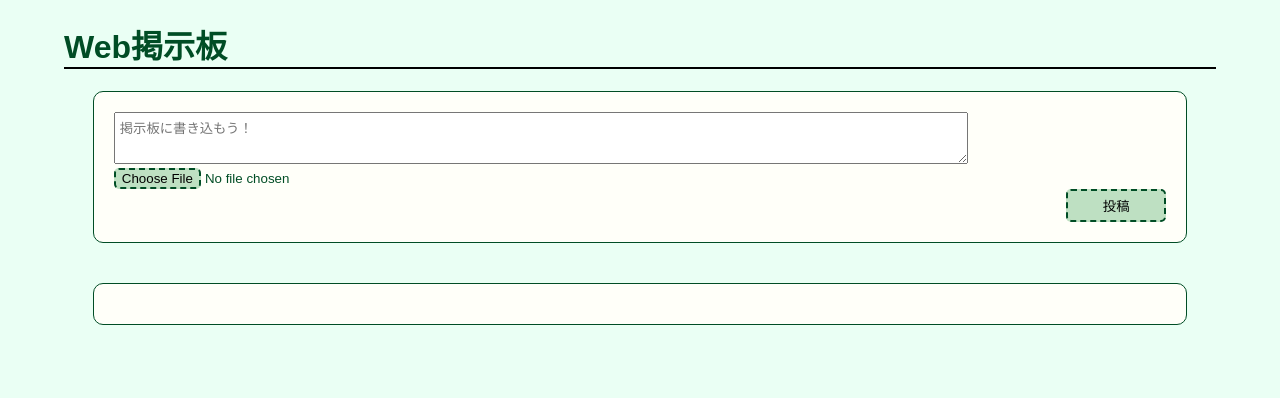
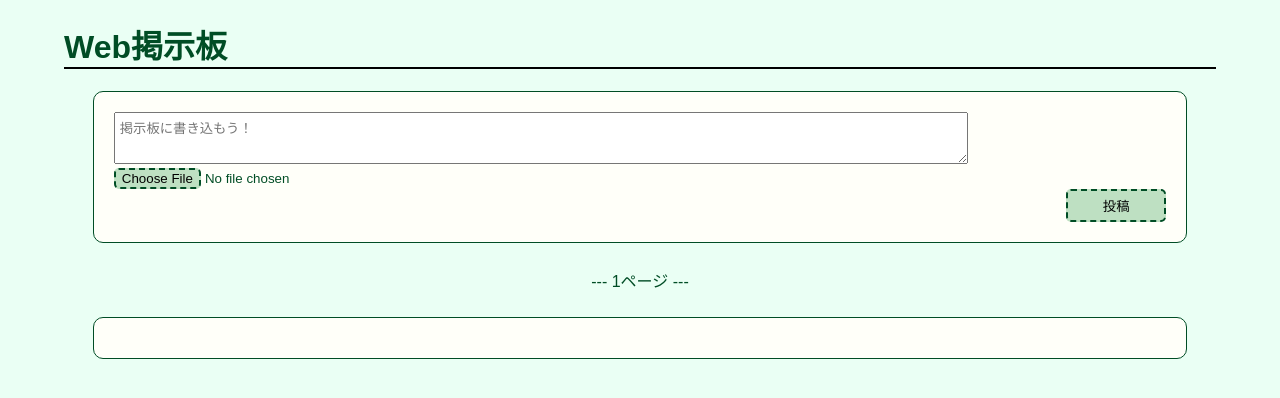
Before and after one commit to UenoMomona/Thursday1-2-homework, a PHP site: page / in a window 1280 px wide. Shown: the top 398 px of the page. Run offline with PHP 8.4, Linux system fonts and the light colour scheme; data that the repository does not hold is empty.

Commit message:
ページネーションにcssかけた

```diff
--- a/public/css/style.css
+++ b/public/css/style.css
@@ -57,8 +57,38 @@ dd.time {
   border: 2px solid #004d25;
 }
 
+.page {
+  display: flex;
+  justify-content: space-between;
+  align-items: flex-end;
+  margin: 20px 0;
+}
+.page div {
+  padding: 5px;
+  width: 100%;
+}
+.page div.now{
+  text-align: center;
+}
+.page div.before{
+  text-align: left;
+}
+.page div.after{
+  text-align: right;
+}
+.page div a {
+  color: #004d25;
+  border: 2px dashed #004d25;
+  background-color: #bee0c2;
+  border-radius: 5px;
+  padding: 5px;
+  text-decoration: none;
+}
+.page div a:hover{
+  border: 2px solid #004d25;
+}
+
 .posts {
-  margin-top: 40px;
   padding: 20px;
   background-color: #fffff9;
   border: 1px solid #004d25;
--- a/public/index.php
+++ b/public/index.php
@@ -81,12 +81,17 @@ try{
 
   <div class="page">
     <?php if($page !== 1): ?>
-      <a href="./index.php?page=<?= $page - 1 ?>" class="before">前のページへ</a>
+      <div class="before">
+        <a href="./index.php?page=<?= $page - 1 ?>">前のページへ</a>
+      </div>
     <?php else: ?>
       <div class="before"></div>
     <?php endif ?>
+    <div class="now">--- <?= $page ?>ページ ---</div>
     <?php if(count($data) === 11): ?>
-      <a href="./index.php?page=<?= $page + 1 ?>" class="after">次のページへ</a>
+      <div class="after">
+        <a href="./index.php?page=<?= $page + 1 ?>">次のページへ</a>
+      </div>
     <?php else: ?>
       <div class="after"></div>
     <?php endif ?>
```
